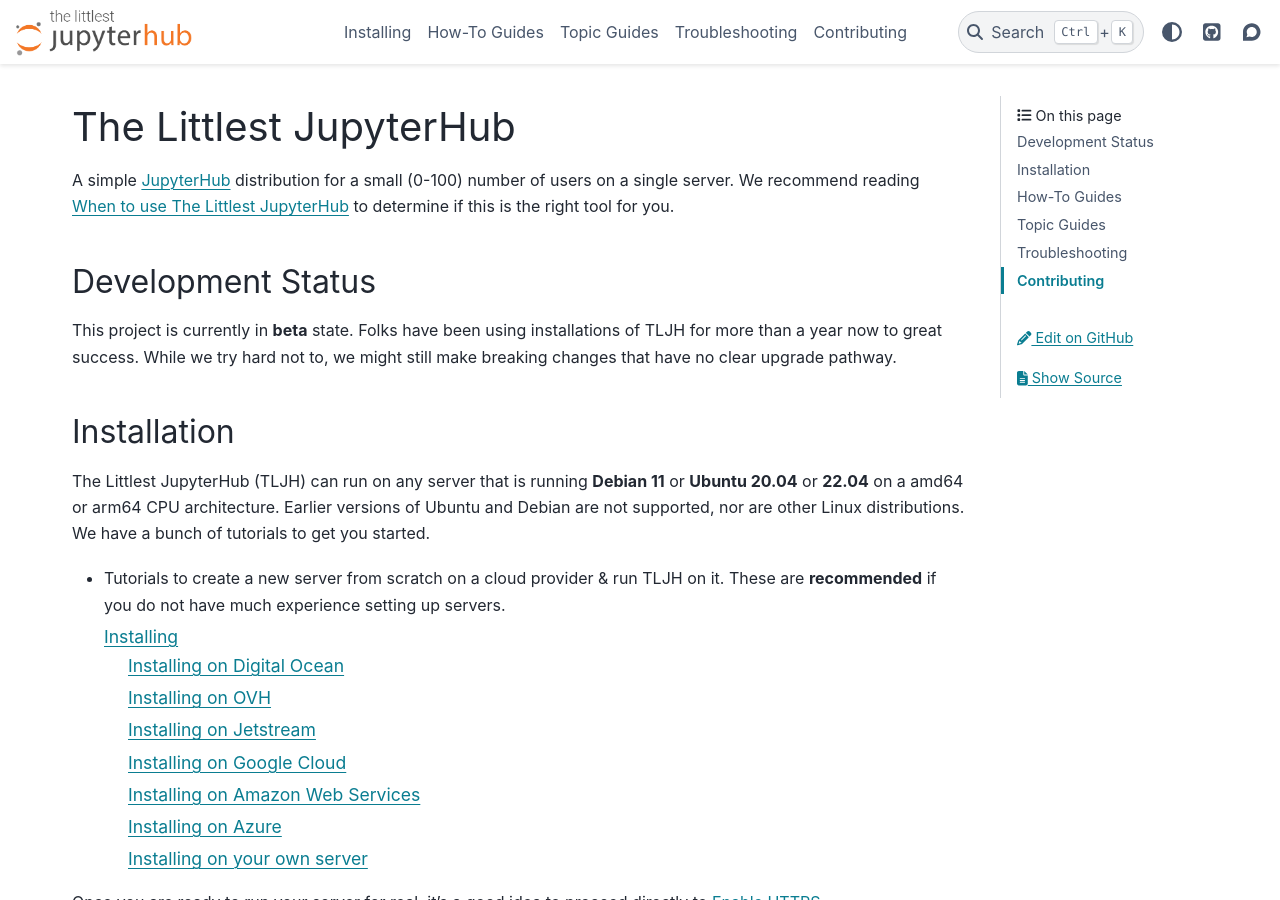
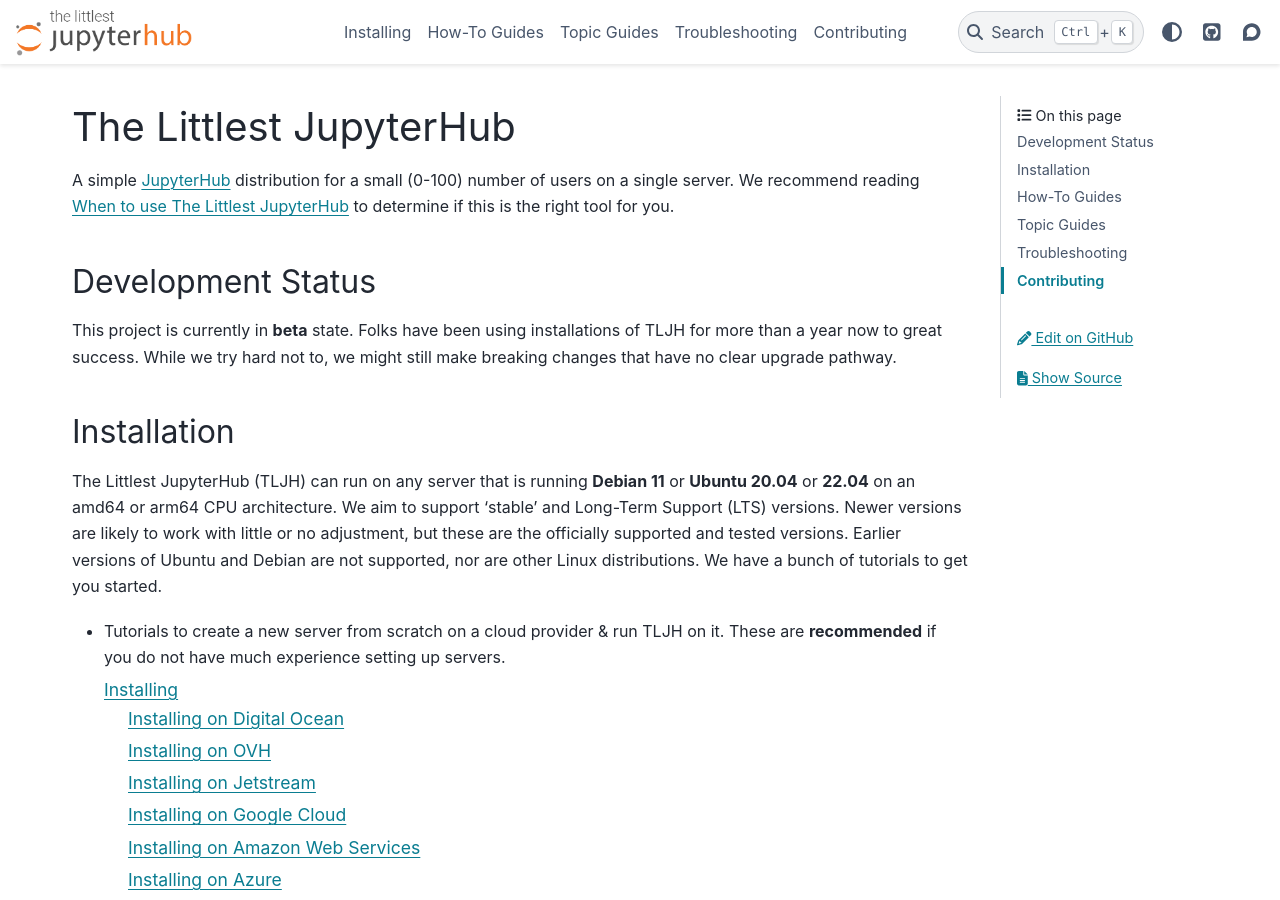
Before and after one commit to jupyterhub/the-littlest-jupyterhub, a Sphinx documentation site: the page built from docs/index.rst, in a window 1280 px wide and 900 px high. Built offline with Sphinx 7.4.7 and the PyData theme 0.15.4, drawn with Linux system fonts in a browser that asks for light colours; pages that are not in the unit, such as notebooks, are missing from menus.

Commit message:
add note that newer OS will _probably_ work, but LTS are supported

```diff
--- a/docs/index.rst
+++ b/docs/index.rst
@@ -17,7 +17,9 @@
 Installation
 ============
 
-The Littlest JupyterHub (TLJH) can run on any server that is running **Debian 11** or **Ubuntu 20.04** or **22.04** on a amd64 or arm64 CPU architecture.
+The Littlest JupyterHub (TLJH) can run on any server that is running **Debian 11** or **Ubuntu 20.04** or **22.04** on an amd64 or arm64 CPU architecture.
+We aim to support 'stable' and Long-Term Support (LTS) versions.
+Newer versions are likely to work with little or no adjustment, but these are the officially supported and tested versions.
 Earlier versions of Ubuntu and Debian are not supported, nor are other Linux distributions.
 We have a bunch of tutorials to get you started.
 
```
